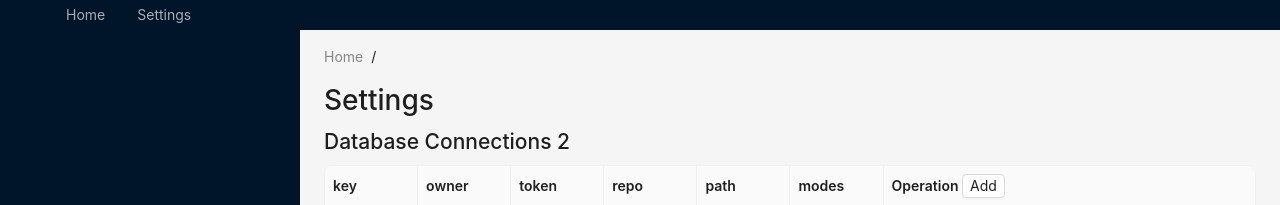
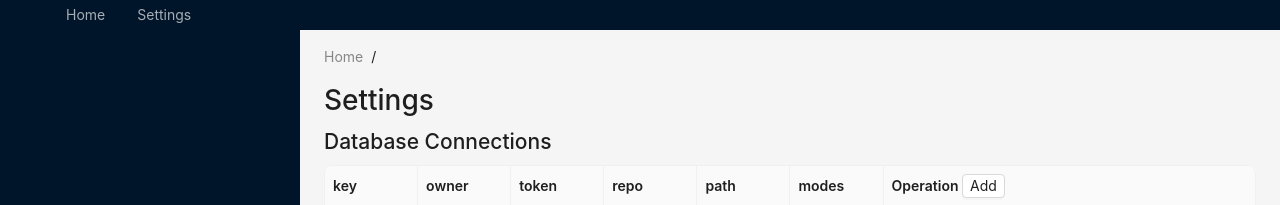
Before and after one commit to db-man/db-man, a React (Create React App) app in the folder packages/components/: page /settings in a window 1280 px wide. Shown: the top 205 px of the page. Built offline with nearby package versions, Linux system fonts and the light colour scheme.

Commit message:
enabled connection color

```diff
--- a/packages/components/src/components/DbConnections.tsx
+++ b/packages/components/src/components/DbConnections.tsx
@@ -81,7 +81,7 @@ const DbConnections = ({ storage }: { storage: StorageType }) => {
 
   return (
     <div className='dm-db-connections'>
-      <h2>Database Connections 2</h2>
+      <h2>Database Connections</h2>
       <EditableTable storage={storage} onEnable={handleDbConnectionEnable} />
       <Button onClick={handleExport}>Export</Button>{' '}
       <Button onClick={handleImport}>Import</Button>
--- a/packages/components/src/components/EditableTable.tsx
+++ b/packages/components/src/components/EditableTable.tsx
@@ -290,7 +290,7 @@ function EditableTable({
           ) {
             return (
               <span>
-                {text} <CheckCircleOutlined />
+                {text} <CheckCircleOutlined style={{ color: 'red' }} />
               </span>
             );
           }
```
